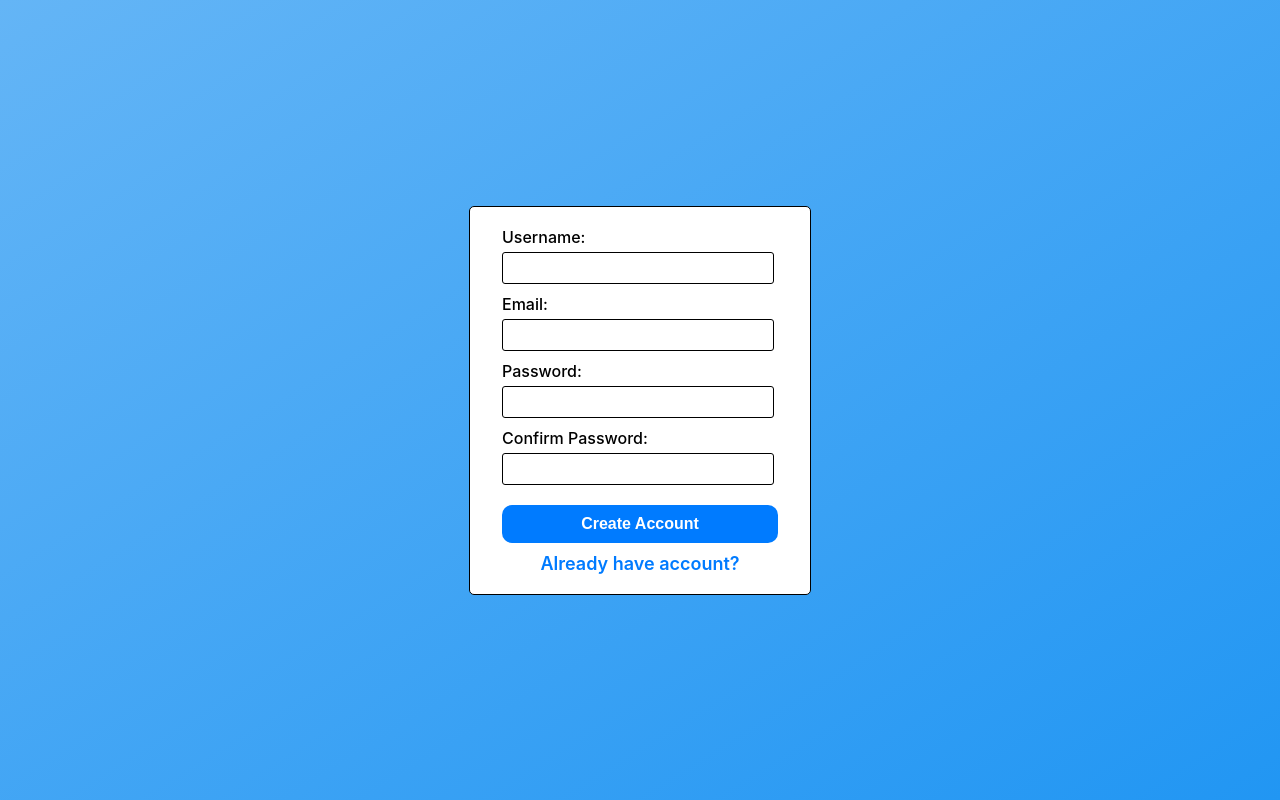
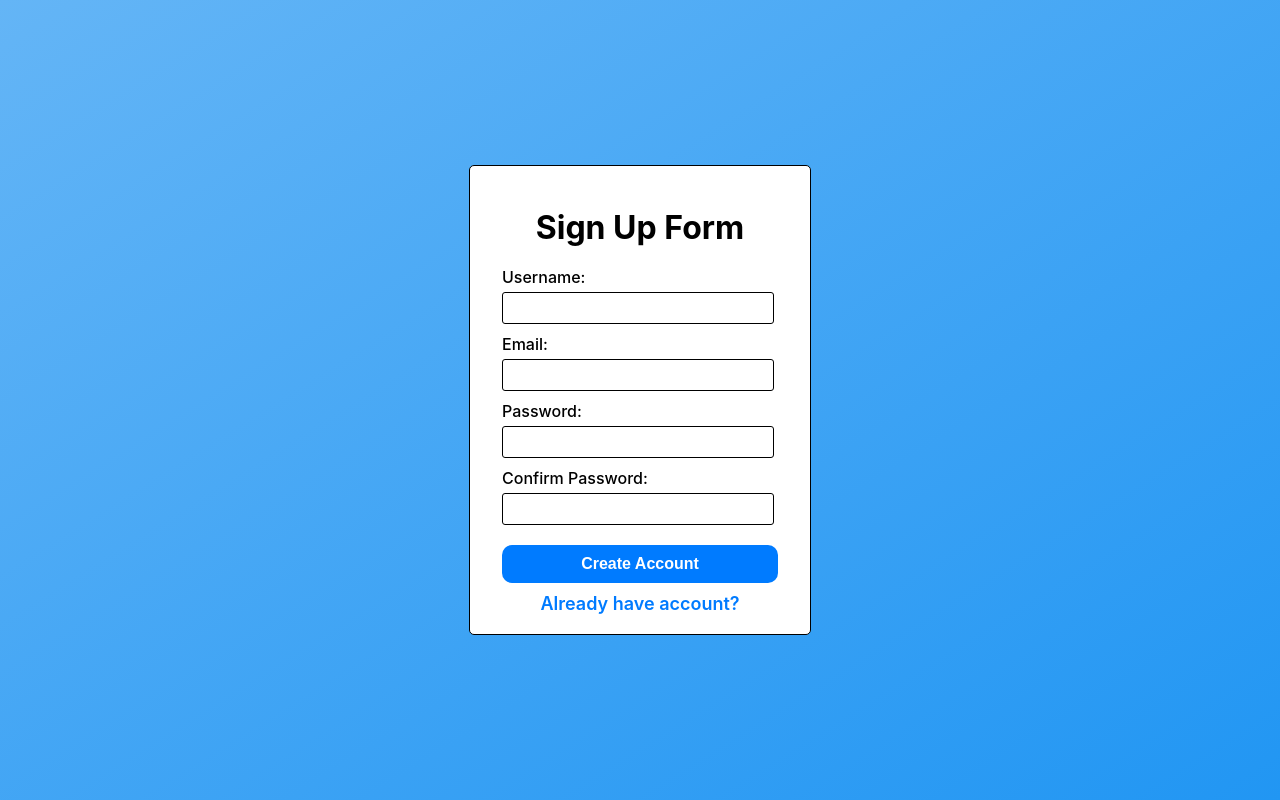
Before and after one commit to krishnamohan645/React_tasks1, a React (Create React App) app in the folder react_application/: page / in a window 1280 px wide. Built offline with nearby package versions, Linux system fonts and the light colour scheme.

Commit message:
controlled from

```diff
--- a/react_application/src/forms/controlled/controlled.js
+++ b/react_application/src/forms/controlled/controlled.js
@@ -93,6 +93,7 @@ if(username.trim() && Email.trim()&&password.trim()&&confirmPassword.trim()){
     return(
         <div className="container">
         <form onSubmit={handleSubmit} className="form-container">
+            <h1>Sign Up Form</h1>
             <label>Username:</label>
             <input type="text" value={username} onChange={userNameHandler} />
            {
--- a/react_application/src/forms/controlled/index.css
+++ b/react_application/src/forms/controlled/index.css
@@ -17,6 +17,11 @@ body{
     border-radius: 5px;
     align-items: center;
 
+}
+
+.form-container h1{
+    text-align: center;
+    margin-bottom: 20px;
 }
 
 label{
```
